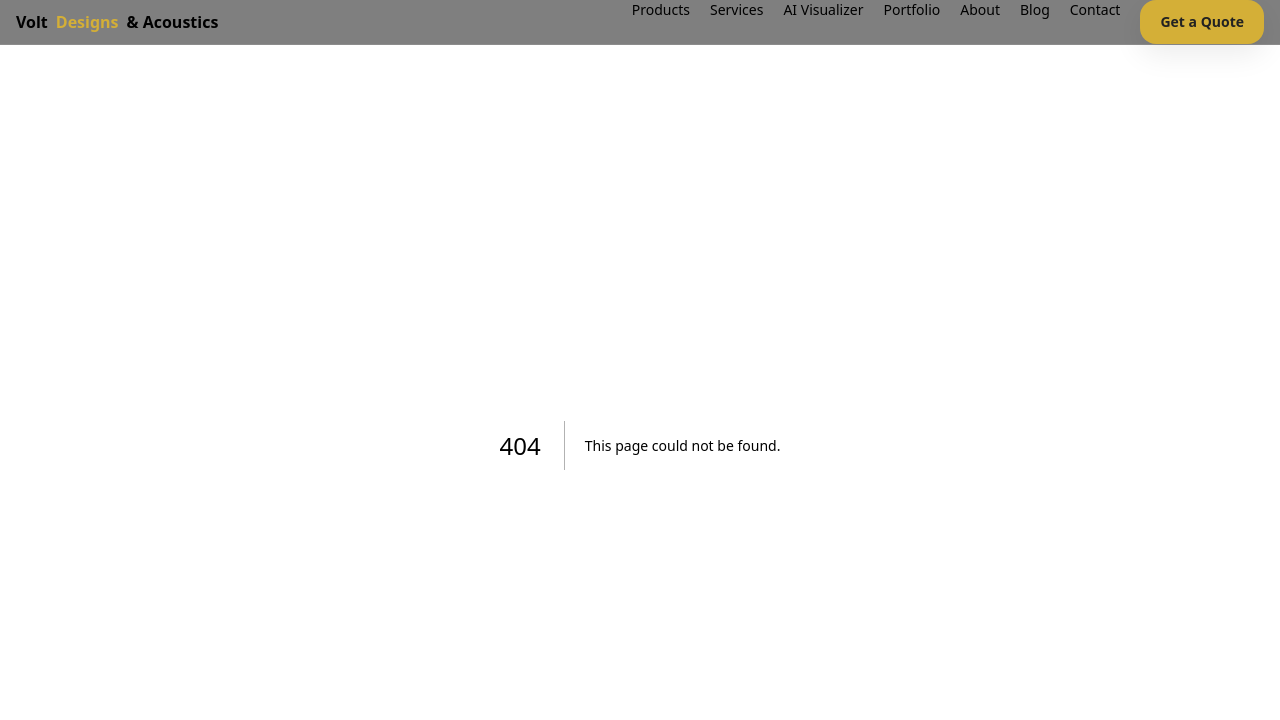
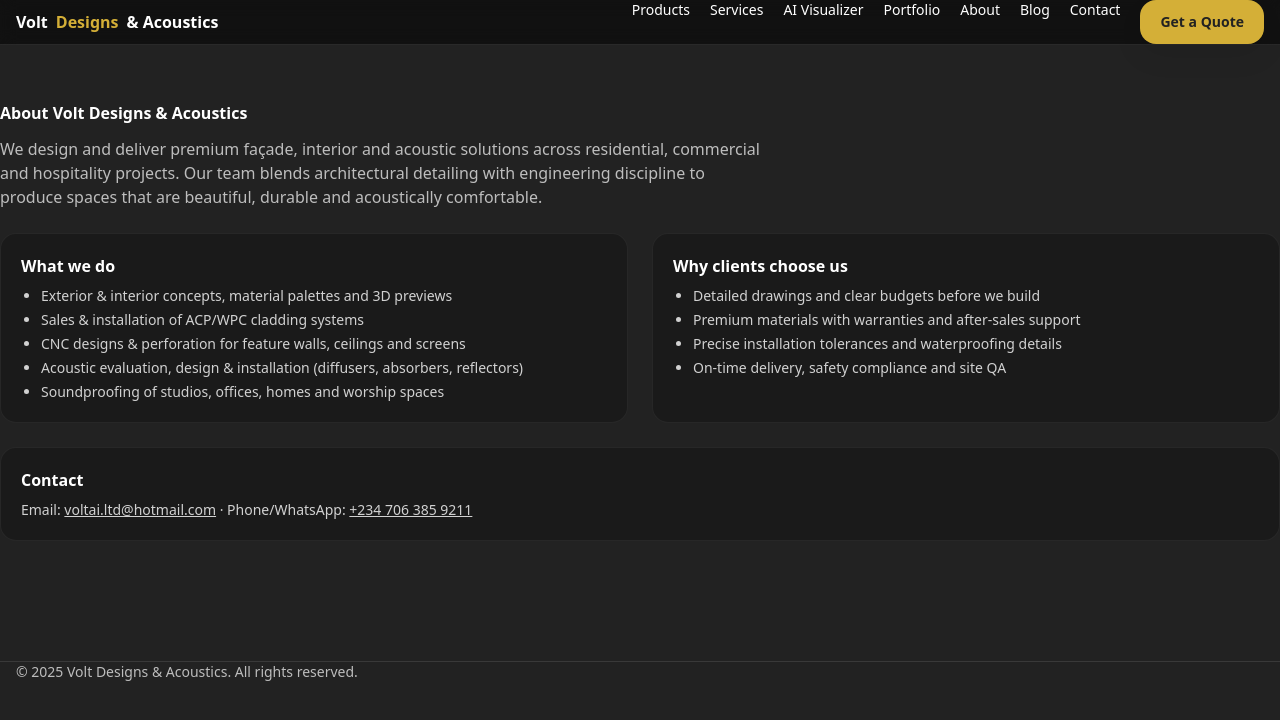
Before and after one commit to VoltaiLTD/voltd_designs_and_acoustics, a Next.js app in the folder volt-designs-acoustics-clean-services/: page /about-us in a window 1280 px wide. Before the commit this address had no page. Shown: the top 720 px of the page. Built offline with nearby package versions, Linux system fonts and the light colour scheme.

Commit message:
Add files via upload

```diff
--- /dev/null
+++ b/volt-designs-acoustics-clean-services/app/about-us/page.tsx
@@ -0,0 +1,43 @@
+export default function AboutUsPage() {
+  return (
+    <section className="section container">
+      <h1>About Volt Designs & Acoustics</h1>
+      <p className="text-white/70 mt-3 max-w-3xl">
+        We design and deliver premium façade, interior and acoustic solutions across residential, commercial and hospitality projects.
+        Our team blends architectural detailing with engineering discipline to produce spaces that are beautiful, durable and
+        acoustically comfortable.
+      </p>
+
+      <div className="grid md:grid-cols-2 gap-6 mt-6">
+        <div className="card">
+          <h3 className="font-semibold">What we do</h3>
+          <ul className="mt-2 list-disc pl-5 space-y-1 text-white/80 text-sm">
+            <li>Exterior & interior concepts, material palettes and 3D previews</li>
+            <li>Sales & installation of ACP/WPC cladding systems</li>
+            <li>CNC designs & perforation for feature walls, ceilings and screens</li>
+            <li>Acoustic evaluation, design & installation (diffusers, absorbers, reflectors)</li>
+            <li>Soundproofing of studios, offices, homes and worship spaces</li>
+          </ul>
+        </div>
+
+        <div className="card">
+          <h3 className="font-semibold">Why clients choose us</h3>
+          <ul className="mt-2 list-disc pl-5 space-y-1 text-white/80 text-sm">
+            <li>Detailed drawings and clear budgets before we build</li>
+            <li>Premium materials with warranties and after-sales support</li>
+            <li>Precise installation tolerances and waterproofing details</li>
+            <li>On-time delivery, safety compliance and site QA</li>
+          </ul>
+        </div>
+      </div>
+
+      <div className="card mt-6">
+        <h3 className="font-semibold">Contact</h3>
+        <p className="text-white/80 text-sm mt-2">
+          Email: <a href="mailto:voltai.ltd@hotmail.com" className="underline">voltai.ltd@hotmail.com</a> ·
+          Phone/WhatsApp: <a href="tel:+2347963859211" className="underline">+234 706 385 9211</a>
+        </p>
+      </div>
+    </section>
+  );
+}
```
